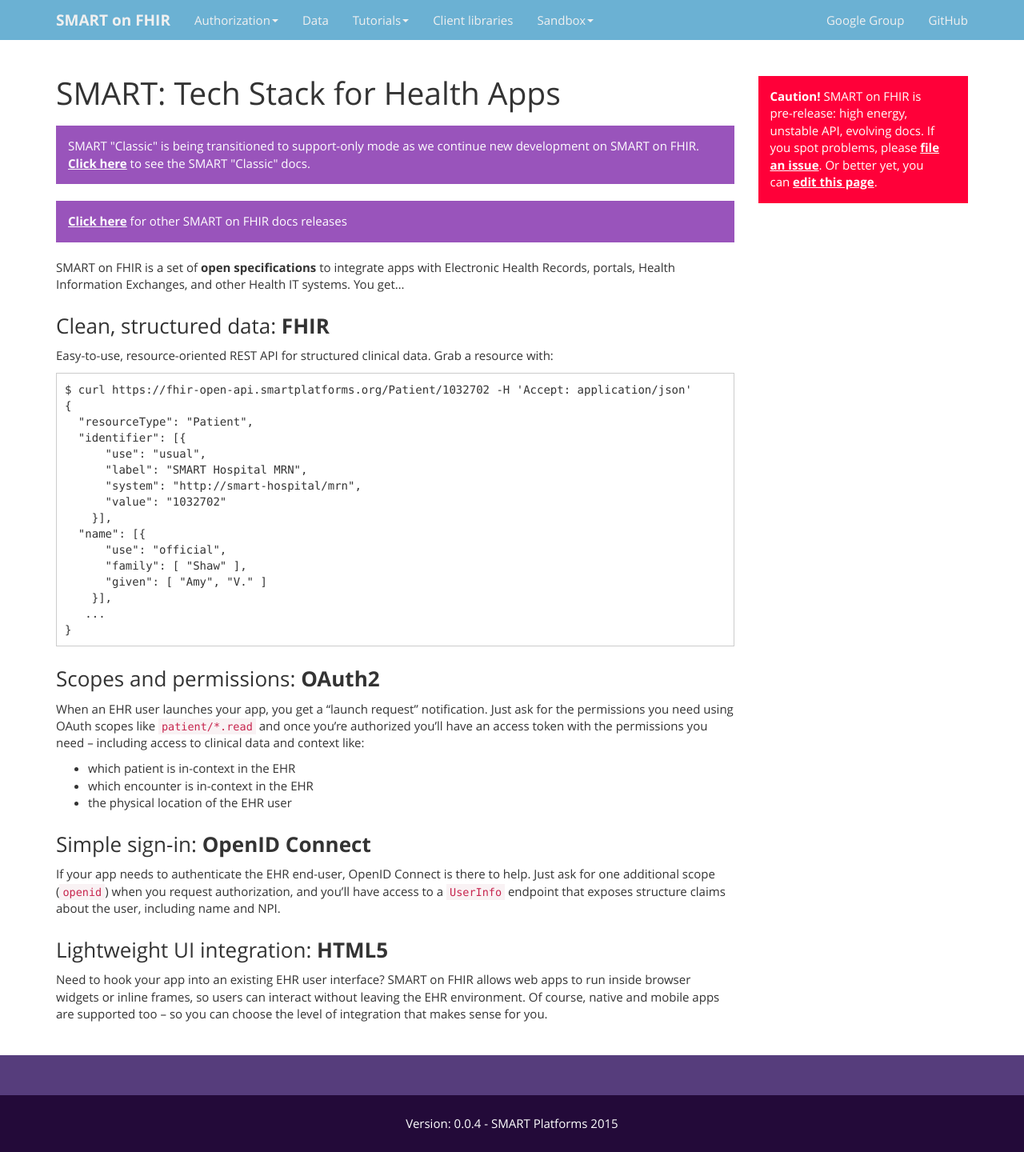
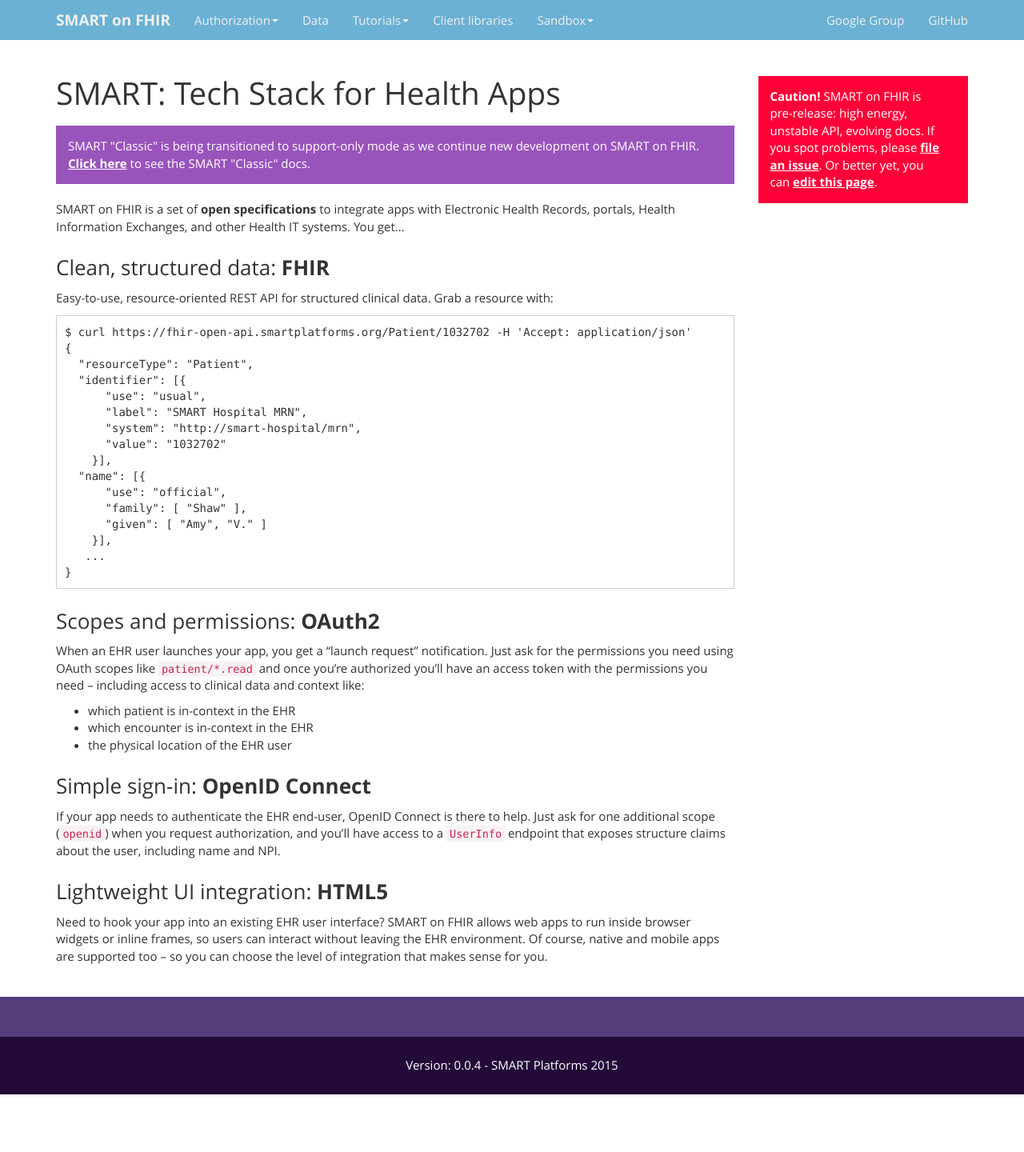
Before and after one commit to smart-on-fhir/smart-on-fhir.github.io, a Jekyll site: the page built from index.md, in a window 1280 px wide. Shown: the whole page at 80% size. Built offline with Jekyll 4.4.1, drawn with Linux system fonts in a browser that asks for light colours; Markdown is read by kramdown in place of the engine named in the settings; after the commit the page ends 1368 px from its top, so only the background shows below that.

Commit message:
Move version navigator to footer

```diff
--- a/_layouts/main.html
+++ b/_layouts/main.html
@@ -126,7 +126,7 @@
       <div class="container">
         <div class="row">
           <div class="col-lg-12">
-            Version: 0.0.4 - <a href="http://smartplatforms.org">SMART Platforms 2015</a>
+            Version: <a href="{{site.baseurl}}releases/">0.0.4</a> - <a href="http://smartplatforms.org">SMART Platforms 2015</a>
           </div>
         </div>
       </div>
--- a/index.md
+++ b/index.md
@@ -9,11 +9,6 @@
     SMART "Classic" is being transitioned to support-only mode as we continue new
     development on SMART on FHIR. <a class="alert-link" href="http://docs-v06.smartplatforms.org">Click here</a>
     to see the SMART "Classic" docs.
-</div>
-
-<div class='alert alert-dismissable alert-info'>
-    <a class="alert-link" href="{{site.baseurl}}releases/">Click here</a>
-    for other SMART on FHIR docs releases
 </div>
 
 SMART on FHIR is a set of **open specifications** to integrate apps with
```
